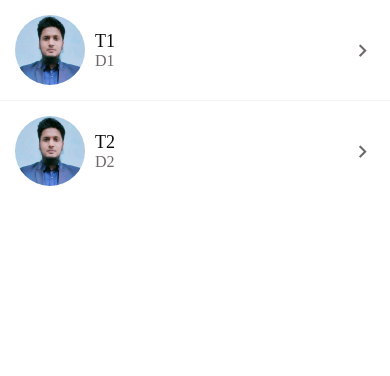
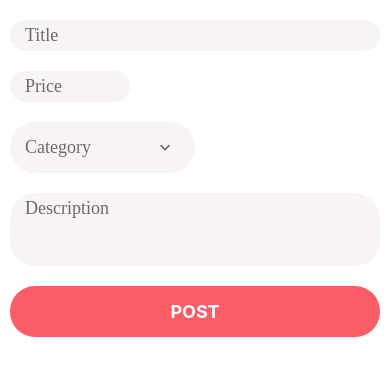
Before and after one commit to Shahriyar-Hosen/Native-Demo-Project, a React Native app: screen / in a window 390 px wide. Shown: the top 376 px of the page. Built offline with nearby package versions, Linux system fonts and the light colour scheme.

Commit message:
Input Components with Dynamic Width

```diff
--- a/App.tsx
+++ b/App.tsx
@@ -3,10 +3,10 @@
  */
 
 import React from 'react';
-import MessagesScreen from './app/screens/MessagesScreen';
+import ListingEditScreen from './app/screens/ListingEditScreen';
 
 const App = () => {
-  return <MessagesScreen />;
+  return <ListingEditScreen />;
 };
 
 export default App;
--- a/app/Components/common/AppPicker.tsx
+++ b/app/Components/common/AppPicker.tsx
@@ -25,6 +25,7 @@ export interface PickerProps extends PropsWithChildren {
     value: number;
   };
   onSelectItem: (item: any) => void;
+  width?: number | string | undefined;
 }
 
 const AppPicker: FC<PickerProps> = ({
@@ -33,12 +34,13 @@ const AppPicker: FC<PickerProps> = ({
   onSelectItem,
   placeholder,
   selectedItem,
+  width = '100%',
 }) => {
   const [modalVisible, setModalVisible] = useState(false);
   return (
     <>
       <TouchableWithoutFeedback onPress={() => setModalVisible(true)}>
-        <View style={styles.container}>
+        <View style={[styles.container, {width}]}>
           {icon && (
             <Icon
               style={styles.icon}
@@ -92,7 +94,6 @@ const styles = StyleSheet.create({
     backgroundColor: colors.light,
     borderRadius: 25,
     flexDirection: 'row',
-    width: '100%',
     padding: 15,
     marginVertical: 10,
     justifyContent: 'flex-start',
--- a/app/Components/common/AppTextInput.tsx
+++ b/app/Components/common/AppTextInput.tsx
@@ -4,21 +4,26 @@ import Icon from 'react-native-vector-icons/MaterialCommunityIcons';
 import {colors, defaultStyles} from '../../config';
 
 export interface TextInputProps extends PropsWithChildren {
+  name?: string;
   icon?: string;
+  width?: number | string | undefined;
   placeholder?: string;
   autoCapitalize?: string;
   autoCorrect?: boolean;
   keyboardType?: string;
-  name?: string;
   textContentType?: string;
   secureTextEntry?: boolean;
   onChangeText?: Function;
   onBlur?: () => void;
 }
 
-const AppTextInput: FC<TextInputProps> = ({icon, ...otherProps}) => {
+const AppTextInput: FC<TextInputProps> = ({
+  icon,
+  width = '100%',
+  ...otherProps
+}) => {
   return (
-    <View style={styles.container}>
+    <View style={[styles.container, {width}]}>
       {icon && (
         <Icon style={styles.icon} name={icon} size={20} color={colors.medium} />
       )}
@@ -36,7 +41,6 @@ const styles = StyleSheet.create({
     backgroundColor: colors.light,
     borderRadius: 25,
     flexDirection: 'row',
-    width: '100%',
     padding: 15,
     paddingTop: 5,
     paddingBottom: 5,
--- a/app/Components/forms/AppFormField.tsx
+++ b/app/Components/forms/AppFormField.tsx
@@ -12,7 +12,13 @@ interface TextProps extends TextInputProps {
   multiline?: boolean | undefined;
   numberOfLines?: number | undefined;
 }
-const AppFormField = ({name, error, visible, ...otherProps}: TextProps) => {
+const AppFormField = ({
+  name,
+  width,
+  error,
+  visible,
+  ...otherProps
+}: TextProps) => {
   const {setFieldTouched, handleChange} = useFormikContext();
 
   return (
@@ -21,6 +27,7 @@ const AppFormField = ({name, error, visible, ...otherProps}: TextProps) => {
         onBlur={() => setFieldTouched(name)}
         onChangeText={handleChange(name)}
         name={name}
+        width={width}
         {...otherProps}
       />
       <ErrorMessage error={error} visible={visible} />
--- a/app/Components/forms/AppFormPicker.tsx
+++ b/app/Components/forms/AppFormPicker.tsx
@@ -17,9 +17,17 @@ interface TextProps {
     label: string;
     value: number;
   };
+  width?: number | string | undefined;
 }
 
-function AppFormPicker({items, name, placeholder, error, visible}: TextProps) {
+function AppFormPicker({
+  items,
+  name,
+  placeholder,
+  error,
+  visible,
+  width,
+}: TextProps) {
   const {setFieldValue, values} = useFormikContext();
 
   return (
@@ -29,6 +37,7 @@ function AppFormPicker({items, name, placeholder, error, visible}: TextProps) {
         onSelectItem={item => setFieldValue(name, item)}
         placeholder={placeholder}
         selectedItem={values[name]}
+        width={width}
       />
       <ErrorMessage error={error} visible={visible} />
     </>
--- a/app/screens/ListingEditScreen.tsx
+++ b/app/screens/ListingEditScreen.tsx
@@ -18,7 +18,7 @@ const categories = [
   {label: 'Camera', value: 3},
 ];
 
-function ListingEditScreen() {
+const ListingEditScreen = () => {
   return (
     <Screen style={styles.container}>
       <Formik
@@ -46,6 +46,7 @@ function ListingEditScreen() {
               placeholder="Price"
               error={errors.price}
               visible={touched.price}
+              width={120}
             />
             <FormPicker
               items={categories}
@@ -53,6 +54,7 @@ function ListingEditScreen() {
               placeholder="Category"
               error={errors.category}
               visible={touched.category}
+              width="50%"
             />
             <AppFormField
               maxLength={255}
@@ -69,7 +71,7 @@ function ListingEditScreen() {
       </Formik>
     </Screen>
   );
-}
+};
 
 const styles = StyleSheet.create({
   container: {
```
